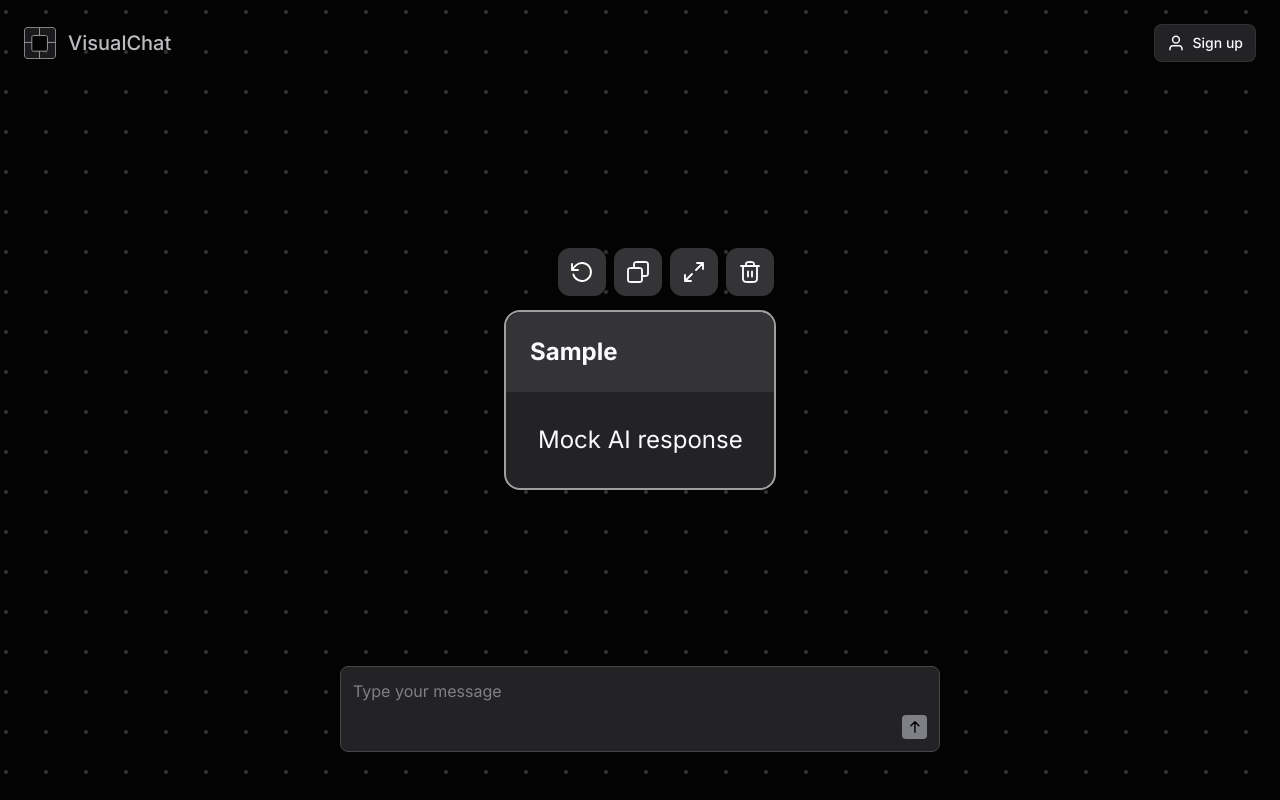
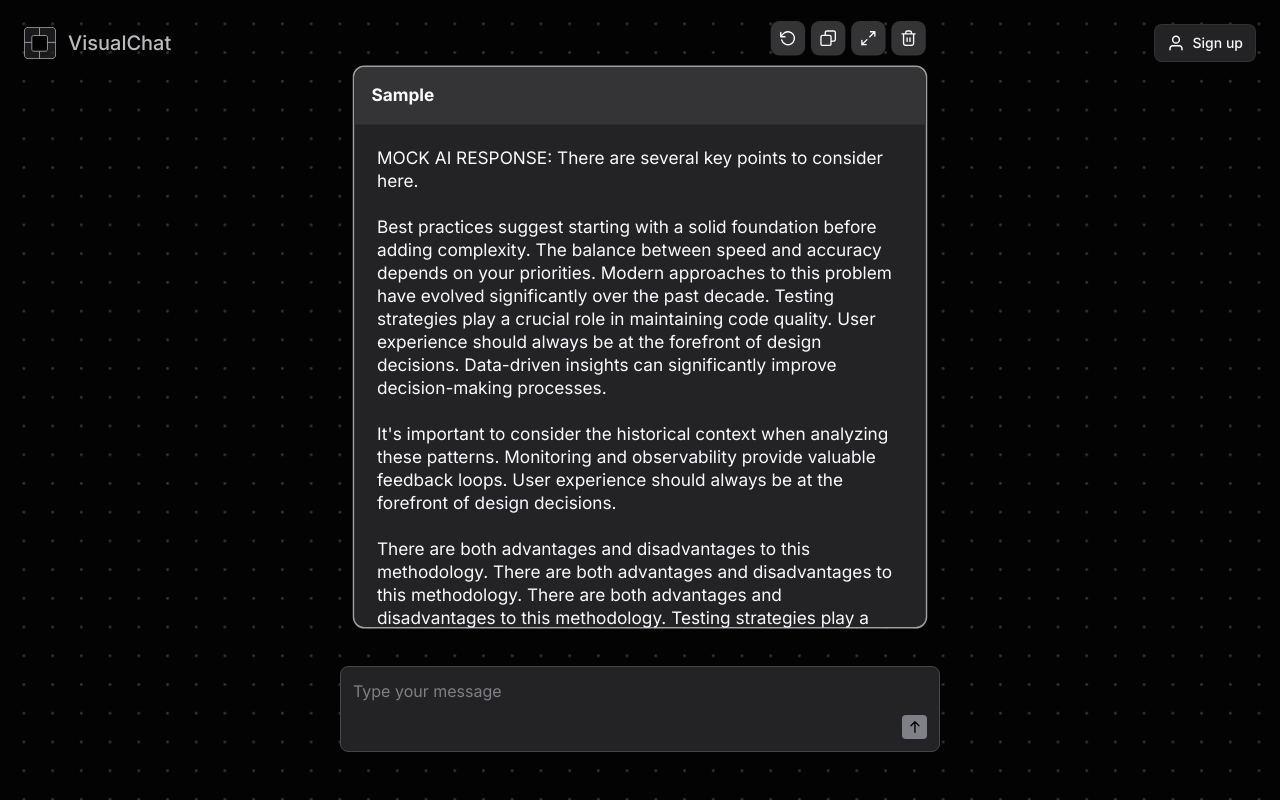
Before and after one commit to ajaychandra-dev/visualchat, a Next.js app: page / in a window 1280 px wide. Both pictures are taken after typing "Sample" into the empty fields and a click on the button 914 px from the left and 727 px from the top of the page. Built offline with nearby package versions, Linux system fonts and the light colour scheme.

Commit message:
auto fit view on select

```diff
--- /dev/null
+++ b/app/api/mockAIResponse.ts
@@ -0,0 +1,82 @@
+// utils/mock-ai-response.ts
+
+const MOCK_RESPONSES = [
+  "That's a great question! Let me break this down for you.",
+  "I understand what you're asking. Here's my perspective:",
+  "Interesting point. Let me explain this in detail.",
+  "Based on my analysis, here's what I found:",
+  "Let me walk you through this step by step.",
+  "There are several key points to consider here.",
+  "This is a complex topic. Let me elaborate:",
+  "From what I can tell, the main factors are:",
+  "I'll explain this with a few examples.",
+  "Here's a comprehensive overview:",
+];
+
+const MOCK_SENTENCES = [
+  "The key concept here is understanding the fundamental principles that govern this behavior.",
+  "Research has shown that multiple factors contribute to this phenomenon.",
+  "It's important to consider the historical context when analyzing these patterns.",
+  "Modern approaches to this problem have evolved significantly over the past decade.",
+  "There are both advantages and disadvantages to this methodology.",
+  "The implementation details can vary depending on your specific use case.",
+  "Best practices suggest starting with a solid foundation before adding complexity.",
+  "Performance optimization becomes critical as your system scales.",
+  "User experience should always be at the forefront of design decisions.",
+  "Security considerations must be integrated from the beginning of development.",
+  "Testing strategies play a crucial role in maintaining code quality.",
+  "Documentation helps ensure long-term maintainability of the system.",
+  "Collaboration between teams often leads to more innovative solutions.",
+  "Data-driven insights can significantly improve decision-making processes.",
+  "Continuous learning and adaptation are essential in this field.",
+  "The balance between speed and accuracy depends on your priorities.",
+  "Scalability challenges often emerge as usage patterns change.",
+  "Integration with existing systems requires careful planning.",
+  "Monitoring and observability provide valuable feedback loops.",
+  "Cost-benefit analysis helps prioritize feature development.",
+];
+
+const CLOSING_SENTENCES = [
+  "Does this help clarify things?",
+  "Let me know if you need more details on any of these points!",
+  "I hope this explanation makes sense.",
+  "Feel free to ask if you have any follow-up questions.",
+  "Is there a specific aspect you'd like me to dive deeper into?",
+  "Would you like me to elaborate on any particular point?",
+  "Let me know if this answers your question!",
+];
+
+export const generateMockAIResponse = (): string => {
+  // Random number of paragraphs (1-8)
+  const numParagraphs = Math.floor(Math.random() * 8) + 1;
+  const paragraphs: string[] = [];
+
+  // Add opening
+  paragraphs.push(
+    MOCK_RESPONSES[Math.floor(Math.random() * MOCK_RESPONSES.length)],
+  );
+
+  // Add body paragraphs
+  for (let i = 0; i < numParagraphs - 1; i++) {
+    // Random number of sentences per paragraph (2-6)
+    const numSentences = Math.floor(Math.random() * 5) + 2;
+    const sentences: string[] = [];
+
+    for (let j = 0; j < numSentences; j++) {
+      sentences.push(
+        MOCK_SENTENCES[Math.floor(Math.random() * MOCK_SENTENCES.length)],
+      );
+    }
+
+    paragraphs.push(sentences.join(" "));
+  }
+
+  // Sometimes add a closing (50% chance)
+  if (Math.random() > 0.5) {
+    paragraphs.push(
+      CLOSING_SENTENCES[Math.floor(Math.random() * CLOSING_SENTENCES.length)],
+    );
+  }
+
+  return paragraphs.join("\n\n");
+};
--- a/app/api/types.ts
+++ b/app/api/types.ts
@@ -7,6 +7,7 @@ export type Node = {
     answer: string;
   };
   selected?: boolean;
+  measured?: { width?: number; height?: number };
 };
 
 export type Edge = {
--- a/app/layout.tsx
+++ b/app/layout.tsx
@@ -6,12 +6,6 @@ const inter = Inter({
   display: "swap",
   variable: "--font-inter",
 });
-
-// TODO: Add metadata
-// export const metadata: Metadata = {
-//   title: "Visual Chat",
-//   description: "AI Visual Chat",
-// };
 
 export default function RootLayout({
   children,
--- a/components/BaseNode.tsx
+++ b/components/BaseNode.tsx
@@ -1,5 +1,6 @@
 import { Handle, Position } from "@xyflow/react";
 import "@xyflow/react/dist/style.css";
+import { useRef } from "react";
 import CopyIcon from "./icons/CopyIcon";
 import DeleteIcon from "./icons/DeleteIcon";
 import FullScreenIcon from "./icons/FullScreenIcon";
@@ -11,6 +12,34 @@ interface BaseNodeProps {
 }
 
 export default function BaseNode({ data, selected }: BaseNodeProps) {
+  const contentRef = useRef<HTMLParagraphElement>(null);
+  const questionRef = useRef<HTMLParagraphElement>(null); // ✅ Add ref for question
+
+  const handleWheel = (e: React.WheelEvent) => {
+    const element = e.currentTarget as HTMLElement;
+    if (!element) return;
+
+    const hasVerticalScroll = element.scrollHeight > element.clientHeight;
+
+    if (!hasVerticalScroll) {
+      return;
+    }
+
+    const isScrollingDown = e.deltaY > 0;
+    const isScrollingUp = e.deltaY < 0;
+
+    const atTop = element.scrollTop === 0;
+    const atBottom =
+      Math.abs(
+        element.scrollTop + element.clientHeight - element.scrollHeight,
+      ) < 1;
+
+    if ((isScrollingDown && !atBottom) || (isScrollingUp && !atTop)) {
+      e.stopPropagation();
+      e.preventDefault();
+    }
+  };
+
   const actions = [
     {
       id: "1",
@@ -37,6 +66,7 @@ export default function BaseNode({ data, selected }: BaseNodeProps) {
       onClick: () => console.log("Delete Node"),
     },
   ];
+
   return (
     <div
       className={`relative bg-nodebg rounded-lg max-w-[400px] border transition-colors ${
@@ -55,7 +85,6 @@ export default function BaseNode({ data, selected }: BaseNodeProps) {
               >
                 {action.src}
               </button>
-
               <span
                 className="pointer-events-none absolute -top-6 left-1/2 -translate-x-1/2
                 whitespace-nowrap rounded-md bg-black px-2 py-1 text-[10px] text-white
@@ -71,19 +100,29 @@ export default function BaseNode({ data, selected }: BaseNodeProps) {
         type="source"
         position={Position.Right}
         isConnectable={false}
-        style={{ opacity: 0 }}
+        style={{ opacity: 0, top: "20px" }}
       />
       <Handle
         type="target"
         position={Position.Left}
         isConnectable={false}
-        style={{ opacity: 0 }}
+        style={{ opacity: 0, top: "20px" }}
       />
-      <p className="p-3 text-input font-bold text-xs bg-node-header rounded-t-lg">
-        {data.question}
-      </p>
-
-      <p className="text-input text-xs p-4 max-h-[25vh] overflow-auto scrollbar-thin scrollbar-thumb-node-header scrollbar-track-transparent">
+      <div className="bg-node-header rounded-t-lg p-3 max-h-[90px] overflow-auto scrollbar-thin scrollbar-thumb-node-header scrollbar-track-transparent">
+        <p
+          ref={questionRef}
+          onWheelCapture={handleWheel}
+          className="text-input font-bold text-xs"
+        >
+          {data.question}
+        </p>
+      </div>
+      <p
+        ref={contentRef}
+        onWheelCapture={handleWheel}
+        className="text-input text-xs p-4 max-h-[350px] overflow-auto
+        scrollbar-thin scrollbar-thumb-node-header scrollbar-track-transparent"
+      >
         {data.answer.split("\n").map((line, index) => (
           <span key={index}>
             {line}
--- a/components/Graph.tsx
+++ b/components/Graph.tsx
@@ -89,7 +89,8 @@ export default function Graph() {
         onNodesChange={onNodesChange}
         fitView
         edgesFocusable={false}
-        minZoom={0.2}
+        minZoom={0.25}
+        maxZoom={1.75}
         nodesDraggable={false}
         nodesConnectable={false}
       >
--- a/components/Input.tsx
+++ b/components/Input.tsx
@@ -1,6 +1,7 @@
 "use client";
 
 import { addNodeToFlow, createFlow } from "@/app/api/createNode";
+import { generateMockAIResponse } from "@/app/api/mockAIResponse";
 import { useAppContext } from "@/app/context/context";
 import getLayoutedElements from "@/utils/dagre-layout";
 import clsx from "clsx";
@@ -32,7 +33,7 @@ export default function Input() {
       parentNodeId,
       {
         question: value,
-        answer: "Mock AI response",
+        answer: "MOCK AI RESPONSE: " + generateMockAIResponse(),
       },
     );
 
--- a/hooks/useFitView.tsx
+++ b/hooks/useFitView.tsx
@@ -7,7 +7,7 @@ export const useFitView = (options?: {
   padding?: { top: number; right: number; bottom: number; left: number };
   maxNodesToFitAll?: number;
 }) => {
-  const { fitView, setCenter, getZoom } = useReactFlow();
+  const { fitView, setCenter } = useReactFlow();
   const { nodes, edges } = useAppContext(); // Get from context directly
 
   const padding = options?.padding ?? {
@@ -32,15 +32,10 @@ export const useFitView = (options?: {
       fitView({ padding });
       return;
     }
-    const currentZoom = getZoom();
 
-    setCenter(
-      selectedNode.position.x + 75, // Adjust based on your node width (nodeWidth / 2)
-      selectedNode.position.y + 75, // Adjust based on your node height (nodeHeight / 2)
-      {
-        zoom: currentZoom,
-        duration: 150,
-      },
-    );
-  }, [nodes, edges, fitView, padding, maxNodesToFitAll, getZoom, setCenter]);
+    setCenter(selectedNode.position.x + 200, selectedNode.position.y + 210, {
+      zoom: 1.75,
+      duration: 150,
+    });
+  }, [nodes, edges, fitView, padding, maxNodesToFitAll]);
 };
--- a/utils/dagre-layout.ts
+++ b/utils/dagre-layout.ts
@@ -9,14 +9,13 @@ const getLayoutedElements = (
   const dagreGraph = new dagre.graphlib.Graph();
   dagreGraph.setDefaultEdgeLabel(() => ({}));
 
-  const nodeWidth = 300; // Adjust based on your node width
-  const nodeHeight = 200; // Adjust based on your node height
+  const nodeWidth = 400; // Adjust based on your node width
+  const nodeHeight = 350; // Adjust based on your node height
 
   dagreGraph.setGraph({
     rankdir: direction,
-    nodesep: 20, // Horizontal spacing between nodes
-    ranksep: 0, // Vertical spacing between ranks
-    // ranker: "longest-path",
+    nodesep: 80, // Vertical spacing between nodes
+    ranksep: 140, // Horizontal spacing between ranks
   });
 
   nodes.forEach((node) => {
```
